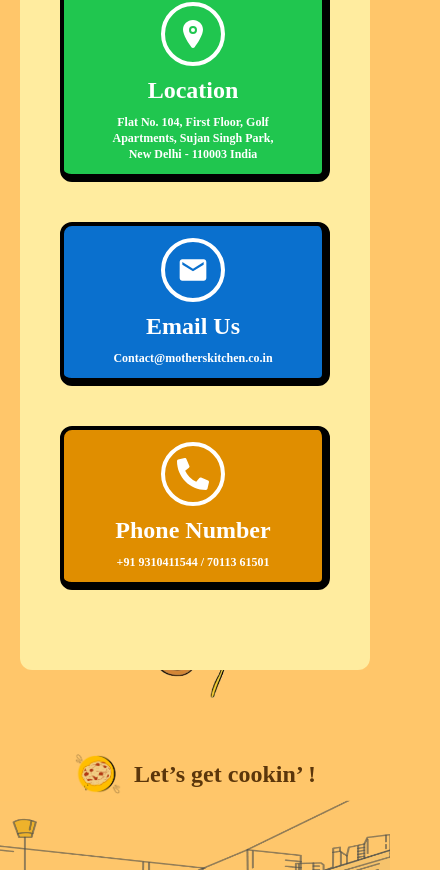
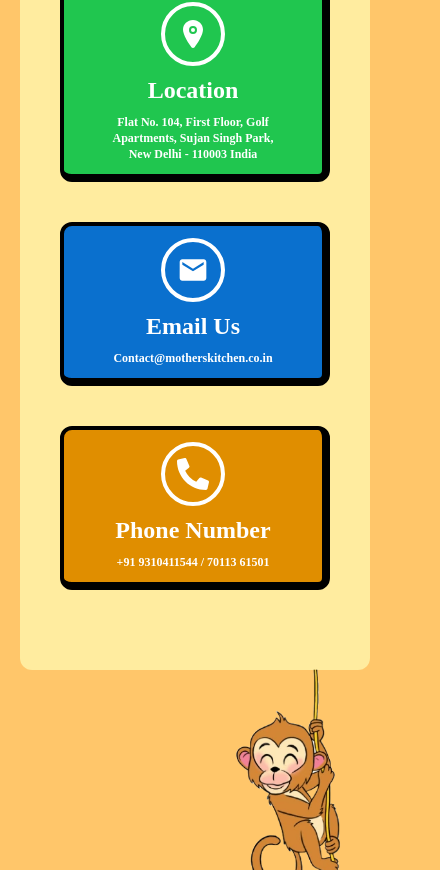
Before and after one commit to Rajat-Raghuvanshi-0512/mother-kitchen, a React (Vite) app in the folder mother-kitchen-frontend/: page /contact in a window 390 px wide. Shown: the part 1790-2660 px from the top of the page, 440 px wide, since content can reach past the window. Built offline with nearby package versions, Linux system fonts and the light colour scheme; a web font is replaced by a local one.

Commit message:
Minor bug fixes

```diff
--- a/mother-kitchen-frontend/src/components/Contact/ContactDetails.jsx
+++ b/mother-kitchen-frontend/src/components/Contact/ContactDetails.jsx
@@ -27,15 +27,16 @@
 
 const ContactDetails = () => {
   return (
-    <div className="relative mt-20 grid grid-cols-1 gap-10 rounded-xl bg-[#FFEC9F] px-10 py-20 md:mb-60 md:grid-cols-3 md:gap-6 lg:gap-20">
+    <div className="relative mb-72 mt-20 grid grid-cols-1 gap-10 rounded-xl bg-[#FFEC9F] px-10 py-20 md:mb-60 md:grid-cols-3 md:gap-6 lg:gap-20">
       {contactItems.map((item) => {
         return <ContactDetailsCard key={item.title} {...item} />
       })}
       <img
         src={Monkey}
         alt="monkey"
-        className="absolute left-[50%] top-[50%] -z-10 w-[20rem] translate-x-[-60%] translate-y-[70%]"
+        className="absolute left-[50%] top-[50%] -z-10 hidden w-[20rem] translate-x-[-60%] translate-y-[70%] md:block"
       />
+      <img src={Monkey} alt="monkey" className="absolute bottom-0 right-0 translate-x-[20%] translate-y-[100%]" />
     </div>
   )
 }
--- a/mother-kitchen-frontend/src/components/Footer.jsx
+++ b/mother-kitchen-frontend/src/components/Footer.jsx
@@ -251,7 +251,7 @@
           <div className="ml-auto mt-20 pr-5">
             <Link
               to={'/contact'}
-              className="flex  w-32 items-center rounded-full border-2 border-b-8 border-r-8 border-black bg-green-base py-3 font-lexend text-sm uppercase tracking-tighter"
+              className="flex  w-32 items-center rounded-full border-2 border-b-8 border-r-8 border-black bg-green-base py-3 font-lexend text-sm uppercase tracking-tighter duration-300 hover:bg-red-base"
               onClick={() => scrollTo(0, 0)}
             >
               <BsQuestionCircle className="mx-3 h-6 w-6" />
--- a/mother-kitchen-frontend/src/components/custom/ThankYou.jsx
+++ b/mother-kitchen-frontend/src/components/custom/ThankYou.jsx
@@ -7,7 +7,7 @@
         isOpen ? 'flex' : 'hidden'
       } md:p-50 fixed left-0 top-0 z-50 flex h-screen w-screen  items-center justify-center bg-black bg-opacity-60 duration-500`}
     >
-      <div className="flex h-[50vh] w-[80vw] items-center justify-center rounded-3xl bg-white/50 md:h-[76vh] md:w-[100vh] lg:rounded-[3rem]">
+      <div className="flex h-[25rem] w-[80vw] items-center justify-center rounded-3xl bg-white/50 md:h-[35rem] md:w-[50vw] lg:rounded-[3rem]">
         <div className="my-10 h-[90%] w-[90%] rounded-3xl border-2 border-[#e7e0c0] bg-[#CCC083] md:h-[90%] md:w-[93%]  md:border-4 lg:rounded-[3rem] lg:border-8">
           <div className="mx-4 mt-5 flex justify-between md:mx-10">
             <img src={TextLogo} alt="logo" className="w-[4rem] object-contain md:w-[6rem] lg:w-[8rem]" />
```
